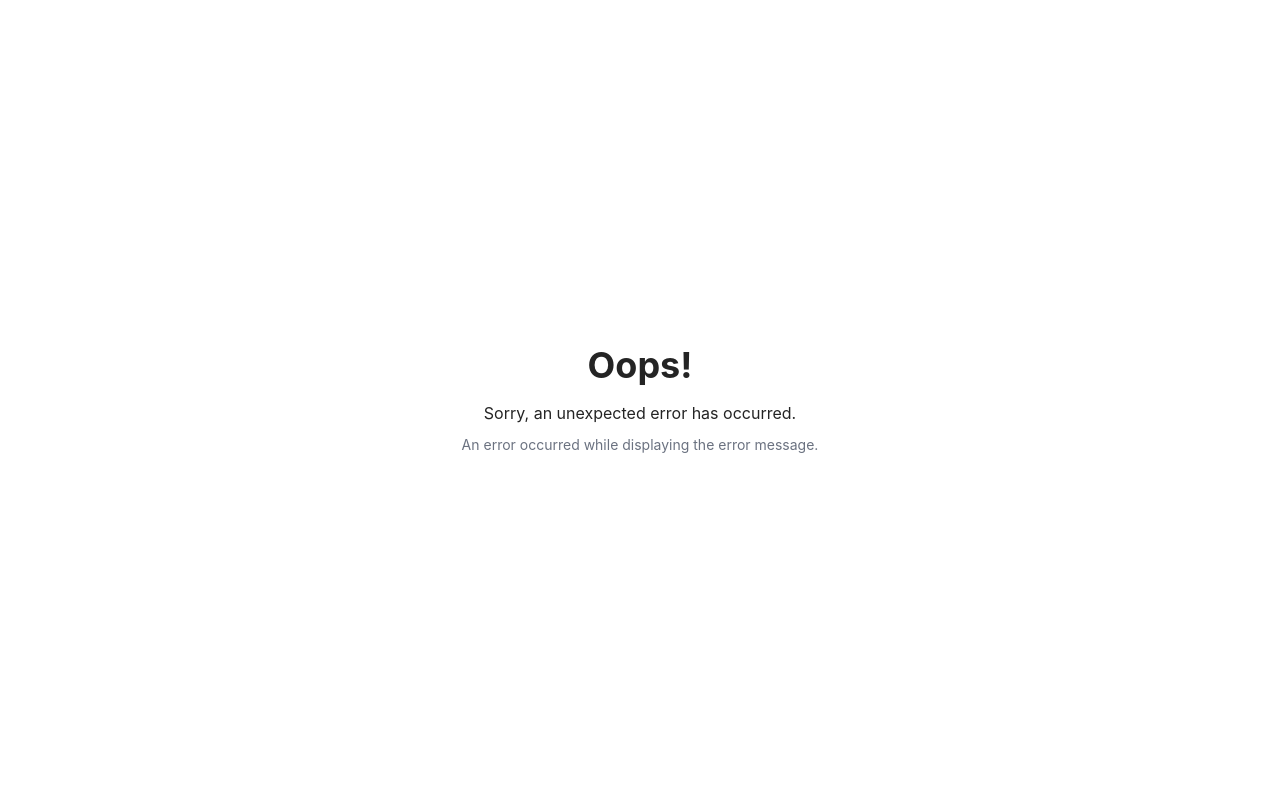
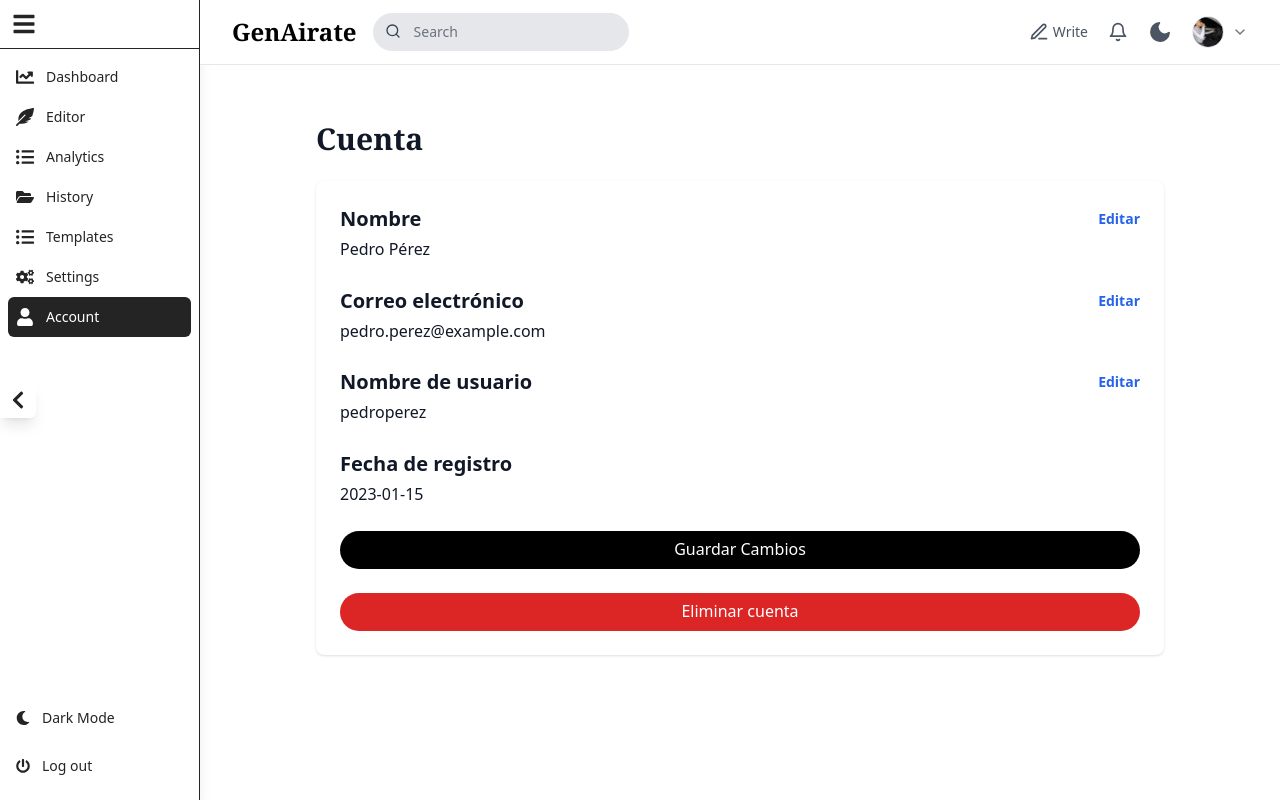
Before and after one commit to PedroCere/genairate, a React (Vite) app in the folder Frontend/genairate-front/: page /account in a window 1280 px wide. Built offline with nearby package versions, Linux system fonts and the light colour scheme.

Commit message:
account_v1.0

```diff
--- a/Frontend/genairate-front/src/App.jsx
+++ b/Frontend/genairate-front/src/App.jsx
@@ -7,6 +7,7 @@ import AnalyticsPage from './pages/AnalyticsPage';
 import HistoryPage from './pages/HistoryPage';
 import TemplatesPage from './pages/TemplatesPage';
 import SettingsPage from './pages/SettingsPage';
+import AccountPage from './pages/AccountPage';
 import ErrorPage from './components/ErrorPage';
 import Layout from './Layout';
 
@@ -43,6 +44,10 @@ const router = createBrowserRouter([
       {
         path: 'settings',
         element: <SettingsPage />
+      },
+      {
+        path: 'account',
+        element: <AccountPage />
       }
     ]
   }
--- /dev/null
+++ b/Frontend/genairate-front/src/pages/AccountPage.jsx
@@ -0,0 +1,245 @@
+import React, { useState } from 'react';
+
+export default function AccountPage() {
+  // Mock user data
+  const initialUser = {
+    name: 'Pedro Pérez',
+    email: 'pedro.perez@example.com',
+    username: 'pedroperez',
+    joined: '2023-01-15',
+  };
+
+  const userService = {
+    getPreferences: () =>
+      new Promise((resolve) => {
+        setTimeout(() => resolve(mockPreferences), 500);
+      }),
+    updatePreferences: (prefs) =>
+      new Promise((resolve) => {
+        setTimeout(() => resolve(prefs), 500);
+      }),
+      eliminateUser: (elim) =>
+        new Promise((resolve) => {
+          setTimeout(() => resolve(elim), 500);
+        })
+  };
+
+  const [user, setUser] = useState(initialUser);
+  const [preferences, setPreferences] = useState({});
+  const [eliminated, setEliminated] = useState({});
+  const [editField, setEditField] = useState(null);
+  const [tempValue, setTempValue] = useState('');
+  const [saving, setSaving] = useState(false);
+  const [eliminating, setEliminating] = useState(false);
+  const [saveSuccess, setSaveSuccess] = useState(false);
+  const [eliminateSuccess, setEliminatesuccess] = useState(false);
+
+
+
+  const startEdit = (field) => {
+    setEditField(field);
+    setTempValue(user[field]);
+  };
+
+  const cancelEdit = () => {
+    setEditField(null);
+    setTempValue('');
+  };
+
+  const saveEdit = () => {
+    setUser((prev) => ({ ...prev, [editField]: tempValue }));
+    setEditField(null);
+    setTempValue('');
+  };
+
+  const handleChange = (e) => {
+    setTempValue(e.target.value);
+  };
+
+  const handleSave = () => {
+    setSaving(true);
+    userService.updatePreferences(preferences).then(() => {
+      setSaving(false);
+      setSaveSuccess(true);
+      setTimeout(() => setSaveSuccess(false), 3000);
+    });
+  };
+
+  const handleElimination = () => {
+    setEliminating(true);
+    userService.eliminateUser(eliminated).then(() => {
+      setEliminating(false);
+      setEliminatesuccess(true);
+      setTimeout(() => setEliminatesuccess(false), 3000);
+    });
+  };
+
+  return (
+    <div className="max-w-4xl mx-auto p-6 text-gray-900 dark:text-gray-100">
+      <h1 className="text-3xl font-serif font-semibold mb-6">Cuenta</h1>
+
+      <div className="bg-white dark:bg-gray-900 rounded-lg shadow p-6 space-y-6">
+        {/* Name */}
+        <div>
+          <h2 className="text-xl font-semibold mb-1 flex items-center justify-between">
+            Nombre
+            {editField !== 'name' ? (
+              <button
+                onClick={() => startEdit('name')}
+                className="text-blue-600 hover:underline text-sm"
+              >
+                Editar
+              </button>
+            ) : (
+              <div className="space-x-2">
+                <button
+                  onClick={saveEdit}
+                  className="text-green-600 hover:underline text-sm"
+                >
+                  Guardar
+                </button>
+                <button
+                  onClick={cancelEdit}
+                  className="text-red-600 hover:underline text-sm"
+                >
+                  Cancelar
+                </button>
+              </div>
+            )}
+          </h2>
+          {editField === 'name' ? (
+            <input
+              type="text"
+              value={tempValue}
+              onChange={handleChange}
+              className="w-full rounded border border-gray-300 dark:border-gray-700 bg-white dark:bg-gray-900 px-3 py-2 focus:outline-none focus:ring-2 focus:ring-blue-500 dark:focus:ring-blue-400"
+            />
+          ) : (
+            <p>{user.name}</p>
+          )}
+        </div>
+
+        {/* Email */}
+        <div>
+          <h2 className="text-xl font-semibold mb-1 flex items-center justify-between">
+            Correo electrónico
+            {editField !== 'email' ? (
+              <button
+                onClick={() => startEdit('email')}
+                className="text-blue-600 hover:underline text-sm"
+              >
+                Editar
+              </button>
+            ) : (
+              <div className="space-x-2">
+                <button
+                  onClick={saveEdit}
+                  className="text-green-600 hover:underline text-sm"
+                >
+                  Guardar
+                </button>
+                <button
+                  onClick={cancelEdit}
+                  className="text-red-600 hover:underline text-sm"
+                >
+                  Cancelar
+                </button>
+              </div>
+            )}
+          </h2>
+          {editField === 'email' ? (
+            <input
+              type="email"
+              value={tempValue}
+              onChange={handleChange}
+              className="w-full rounded border border-gray-300 dark:border-gray-700 bg-white dark:bg-gray-900 px-3 py-2 focus:outline-none focus:ring-2 focus:ring-blue-500 dark:focus:ring-blue-400"
+            />
+          ) : (
+            <p>{user.email}</p>
+          )}
+        </div>
+
+        {/* Username */}
+        <div>
+          <h2 className="text-xl font-semibold mb-1 flex items-center justify-between">
+            Nombre de usuario
+            {editField !== 'username' ? (
+              <button
+                onClick={() => startEdit('username')}
+                className="text-blue-600 hover:underline text-sm"
+              >
+                Editar
+              </button>
+            ) : (
+              <div className="space-x-2">
+                <button
+                  onClick={saveEdit}
+                  className="text-green-600 hover:underline text-sm"
+                >
+                  Guardar
+                </button>
+                <button
+                  onClick={cancelEdit}
+                  className="text-red-600 hover:underline text-sm"
+                >
+                  Cancelar
+                </button>
+              </div>
+            )}
+          </h2>
+          {editField === 'username' ? (
+            <input
+              type="text"
+              value={tempValue}
+              onChange={handleChange}
+              className="w-full rounded border border-gray-300 dark:border-gray-700 bg-white dark:bg-gray-900 px-3 py-2 focus:outline-none focus:ring-2 focus:ring-blue-500 dark:focus:ring-blue-400"
+            />
+          ) : (
+            <p>{user.username}</p>
+          )}
+        </div>
+
+        {/* Joined */}
+        <div>
+          <h2 className="text-xl font-semibold mb-1">Fecha de registro</h2>
+          <p>{user.joined}</p>
+        </div>
+
+          {/* Save */}
+        <div>
+          <button
+            onClick={handleSave}
+            disabled={saving}
+            className="w-full bg-black dark:bg-white text-white dark:text-black px-6 py-1.5 rounded-full hover:bg-gray-800 dark:hover:bg-gray-300 transition disabled:opacity-50"
+          >
+            {saving ? 'Guardando...' : 'Guardar Cambios'}
+          </button>
+          {saveSuccess && (
+            <p className="mt-2 text-green-600 dark:text-green-400 font-medium">
+              Preferencias guardadas con éxito.
+            </p>
+          )}
+        </div>
+
+          {/* Eliminar */}
+          <div>
+          <button
+            onClick={handleElimination}
+            disabled={eliminating}
+            className="w-full bg-red-600 text-white px-10 py-1.5 rounded-full hover:bg-red-700 transition disabled:opacity-50"
+          >
+            {eliminating ? 'Eliminando cuenta...' : 'Eliminar cuenta'}
+          </button>
+          {eliminateSuccess && (
+            <p className="mt-2 text-red-600 dark:text-red-400 font-medium">
+              Cuenta eliminada con éxito.
+            </p>
+          )}
+        </div>
+
+      </div>
+    </div>
+
+
+  );
+}
```
